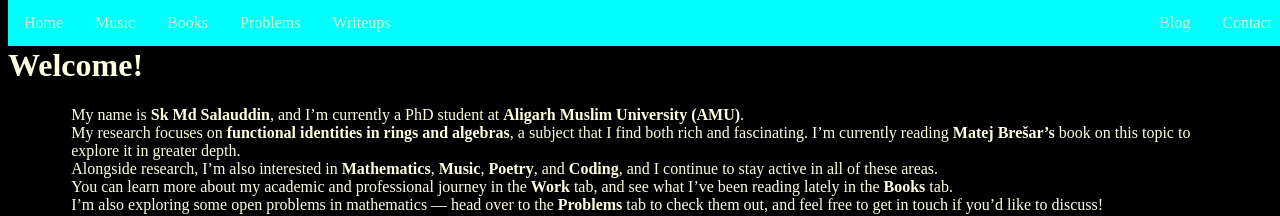
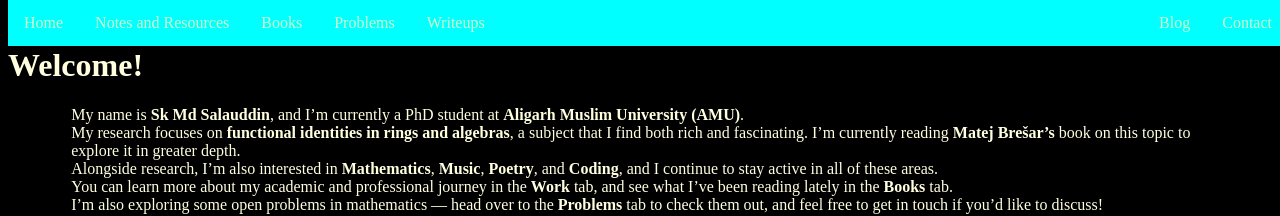
Before and after one commit to skmds99/salauddin.github.io, a Jekyll site: the page built from index.md, in a window 1280 px wide. Shown: the top 216 px of the page. Built offline with Jekyll 4.4.1, drawn with Linux system fonts in a browser that asks for light colours.

Commit message:
Update default.html

```diff
--- a/_layouts/default.html
+++ b/_layouts/default.html
@@ -13,7 +13,7 @@
                 <a class="navbara" href="/index.html">Home</a>
             </li>
             <li class="navbarleft">
-                <a class="navbara" href="/music.html">Music</a>
+                <a class="navbara" href="/resources.html">Notes and Resources</a>
             </li>
             <li class="navbarleft">
                 <a class="navbara" href="/books.html">Books</a>
```
